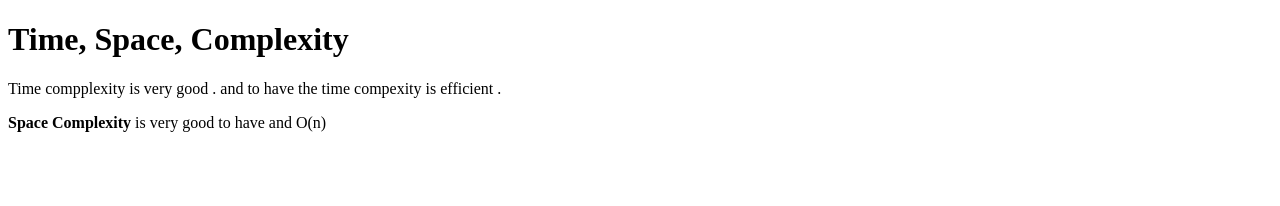
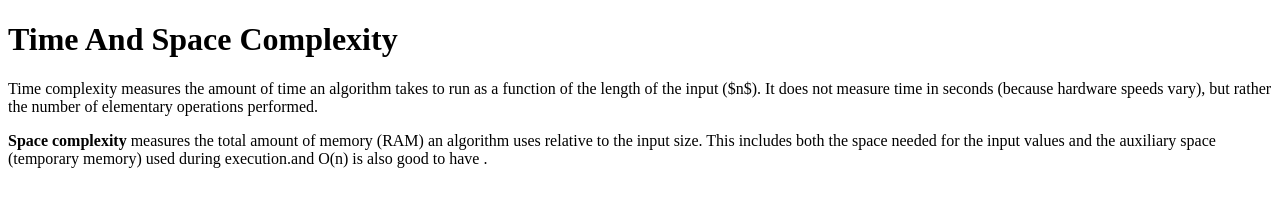
Before and after one commit to acciojob/time-and-space-complexity-Sanjay2327, a website: page main.html in a window 1280 px wide. Drawn offline with Linux system fonts and the light colour scheme.

Commit message:
created a submission

```diff
--- a/main.html
+++ b/main.html
@@ -8,9 +8,9 @@
 
 <body>
 	<!-- the entire body must be written by student -->
-	<h1>Time, Space, Complexity</h1>
-	<p>Time compplexity is very good . and to have the time compexity is efficient .</p>
-	<p> <b>Space Complexity</b> is very good to have and O(n)</p>
+	<h1>Time And Space Complexity</h1>
+	<p>Time complexity measures the amount of time an algorithm takes to run as a function of the length of the input ($n$). It does not measure time in seconds (because hardware speeds vary), but rather the number of elementary operations performed.</p>
+	<p> <b>Space complexity</b> measures the total amount of memory (RAM) an algorithm uses relative to the input size. This includes both the space needed for the input values and the auxiliary space (temporary memory) used during execution.and O(n) is also good to have .</p>
 
     <script type="text/javascript" src="./script.js">
 </script>
```
